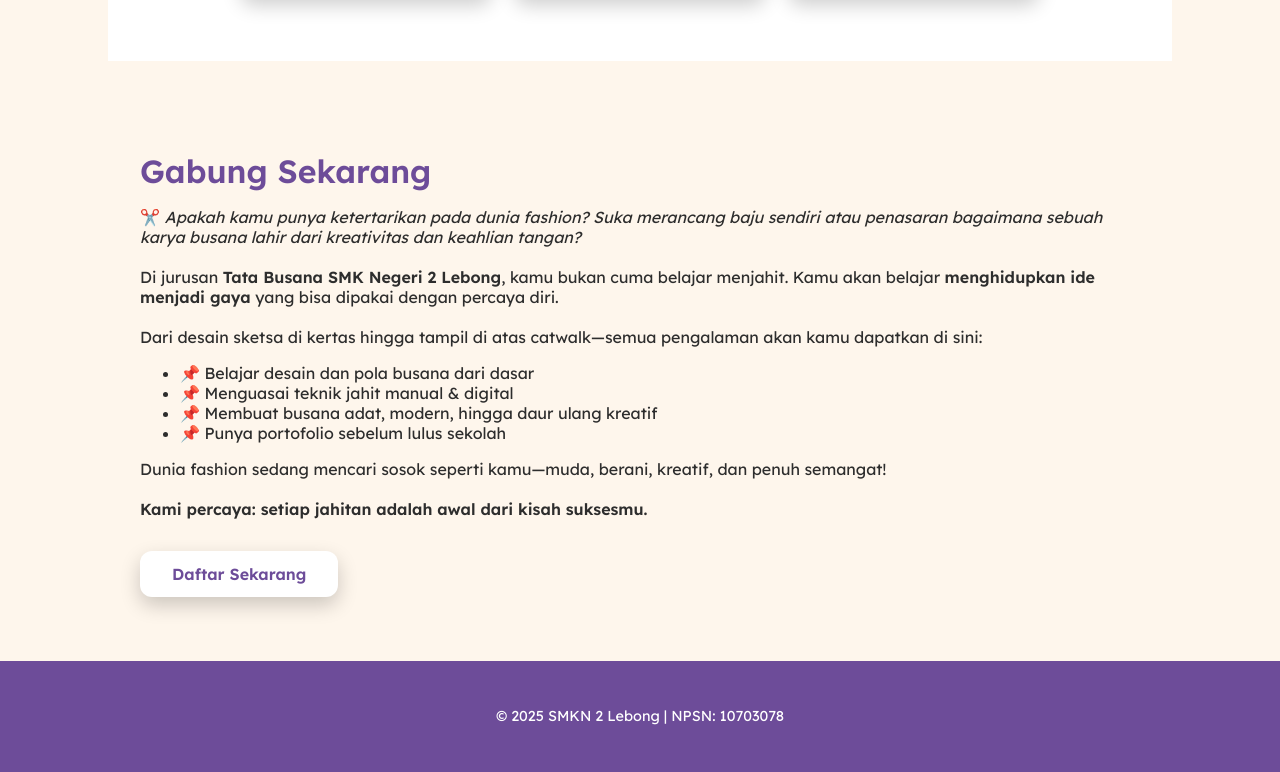
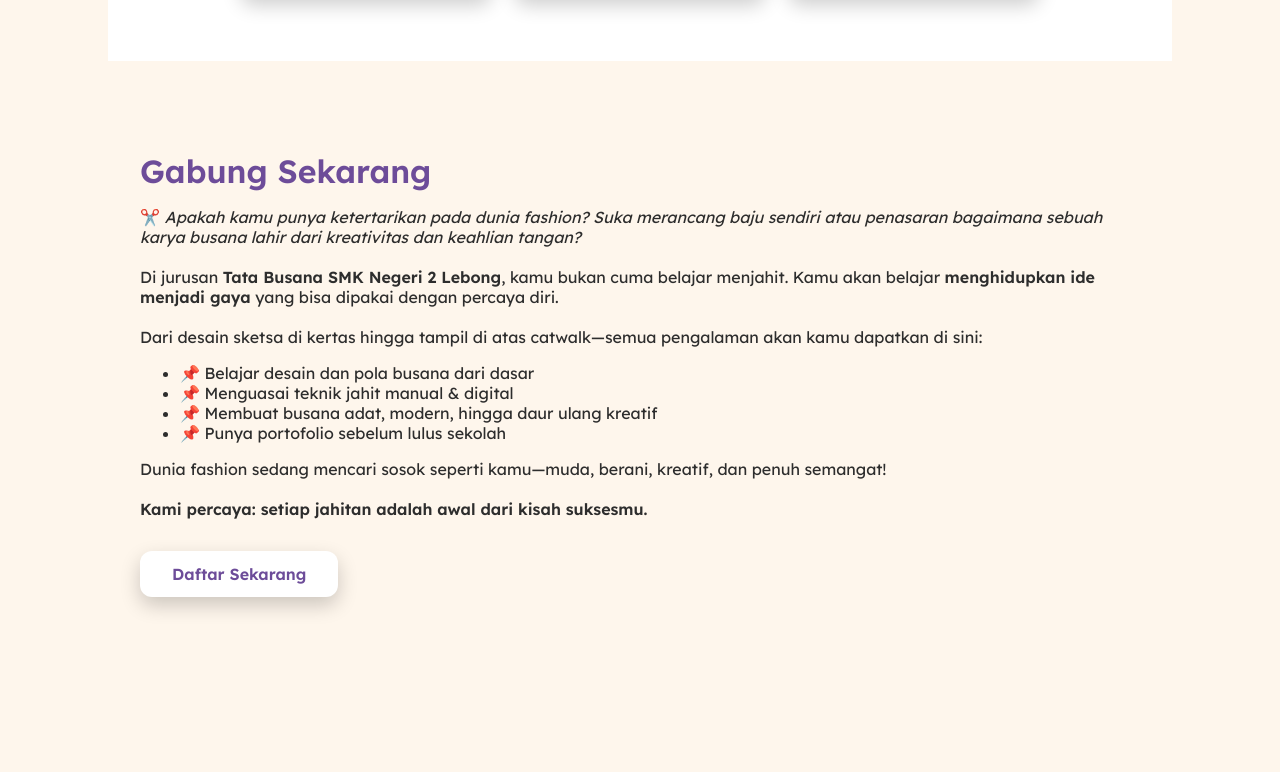
Before and after one commit to smkn2lebong/tatabusana, a plain HTML site: page index.html in a window 1280 px wide. Shown: the part 2122-2894 px from the top of the page. After the commit the page ends 2783 px from the top, so only its background shows below. Drawn offline with nearby package versions, Linux system fonts and the light colour scheme.

Commit message:
Update index.html

```diff
--- a/index.html
+++ b/index.html
@@ -44,44 +44,33 @@
     <section id="galeri" class="section gallery-grid">
       <h2>Karya Siswa</h2>
       <div class="card-container">
-
-        <!-- Contoh kartu dengan lightbox -->
         <a href="assets/images/karya/karya1.jpeg" data-lightbox="galeri" data-title="Karya 1">
           <div class="card-3d"><img src="assets/images/karya/karya1.jpeg" alt="Karya 1" /><span>Karya 1</span></div>
         </a>
-
         <a href="assets/images/karya/karya2.jpeg" data-lightbox="galeri" data-title="Karya 2">
           <div class="card-3d"><img src="assets/images/karya/karya2.jpeg" alt="Karya 2" /><span>Karya 2</span></div>
         </a>
-
         <a href="assets/images/karya/karya3.jpeg" data-lightbox="galeri" data-title="Karya 3">
           <div class="card-3d"><img src="assets/images/karya/karya3.jpeg" alt="Karya 3" /><span>Karya 3</span></div>
         </a>
-
         <a href="assets/images/karya/karya4.jpeg" data-lightbox="galeri" data-title="Karya 4">
           <div class="card-3d"><img src="assets/images/karya/karya4.jpeg" alt="Karya 4" /><span>Karya 4</span></div>
         </a>
-
         <a href="assets/images/karya/karya5.jpeg" data-lightbox="galeri" data-title="Karya 5">
           <div class="card-3d"><img src="assets/images/karya/karya5.jpeg" alt="Karya 5" /><span>Karya 5</span></div>
         </a>
-
         <a href="assets/images/karya/karya6.jpeg" data-lightbox="galeri" data-title="Karya 6">
           <div class="card-3d"><img src="assets/images/karya/karya6.jpeg" alt="Karya 6" /><span>Karya 6</span></div>
         </a>
-
         <a href="assets/images/karya/karya7.jpeg" data-lightbox="galeri" data-title="Karya 7">
           <div class="card-3d"><img src="assets/images/karya/karya7.jpeg" alt="Karya 7" /><span>Karya 7</span></div>
         </a>
-
         <a href="assets/images/karya/karya8.jpeg" data-lightbox="galeri" data-title="Karya 8">
           <div class="card-3d"><img src="assets/images/karya/karya8.jpeg" alt="Karya 8" /><span>Karya 8</span></div>
         </a>
-
         <a href="assets/images/karya/karya9.jpeg" data-lightbox="galeri" data-title="Karya 9">
           <div class="card-3d"><img src="assets/images/karya/karya9.jpeg" alt="Karya 9" /><span>Karya 9</span></div>
         </a>
-
       </div>
     </section>
 
@@ -100,16 +89,5 @@
         Dunia fashion sedang mencari sosok seperti kamu—muda, berani, kreatif, dan penuh semangat!<br><br>
         <strong>Kami percaya: setiap jahitan adalah awal dari kisah suksesmu.</strong>
       </p>
-
       <a class="btn-glow" href="https://smkn2lebong.sch.id" target="_blank">Daftar Sekarang</a>
     </section>
-
-  </main>
-
-  <footer>
-    <p>© 2025 SMKN 2 Lebong | NPSN: 10703078</p>
-  </footer>
-
-  <script src="https://cdn.jsdelivr.net/npm/lightbox2@2/dist/js/lightbox.min.js"></script>
-</body>
-</html>
```
